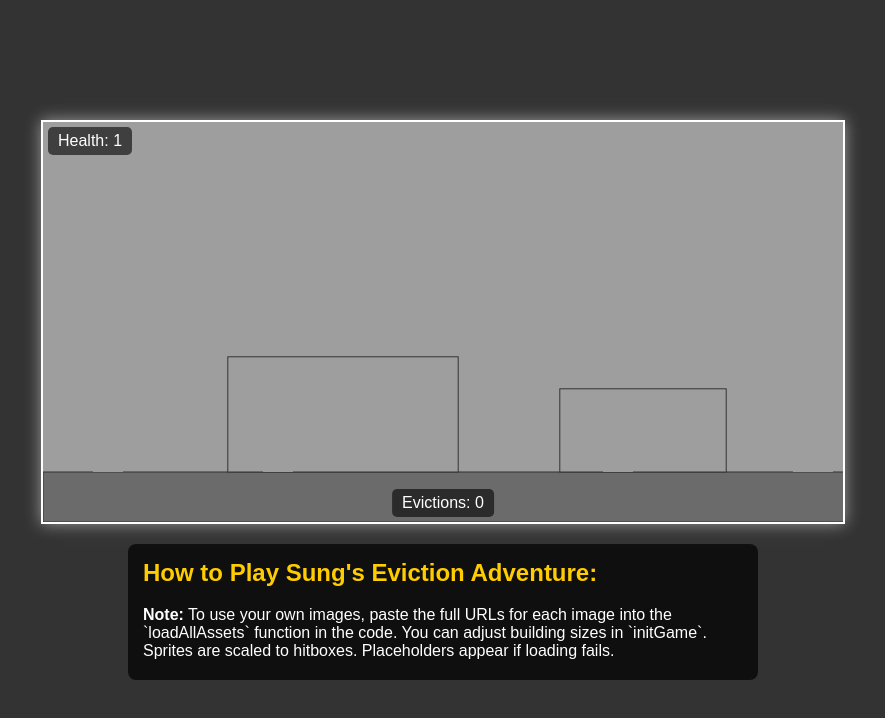
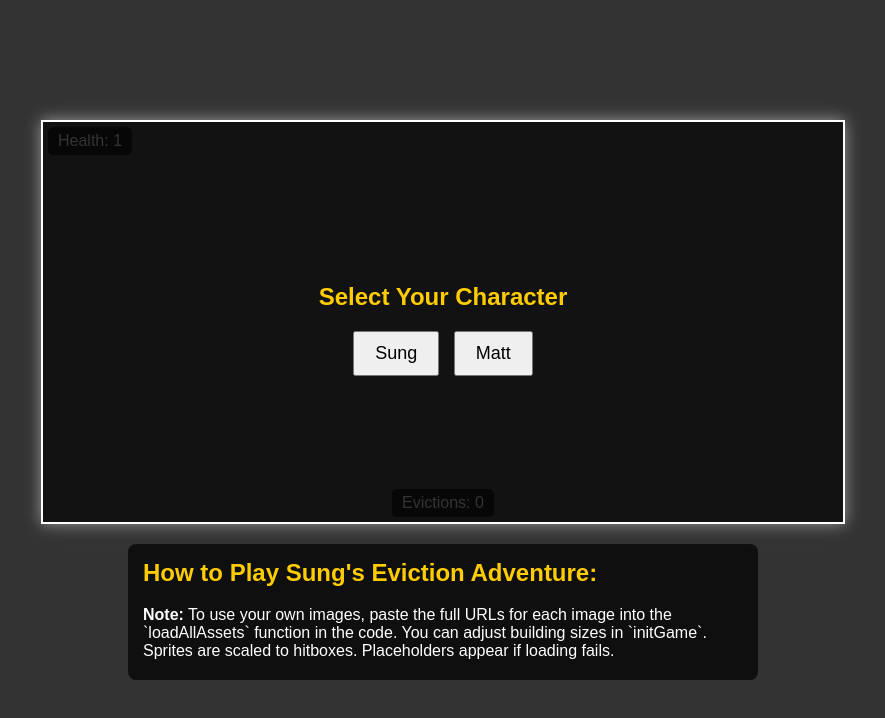
Before and after one commit to JohnCelery/Sung, a plain HTML site: page index.html in a window 1280 px wide. Shown: the whole page, without its empty margins (197-1082 px from the left). Drawn offline with Linux system fonts and the light colour scheme.

Commit message:
Add character selection and Matt sprite

```diff
--- a/index.html
+++ b/index.html
@@ -12,6 +12,13 @@
         <div id="loadingMessage" style="display: none;">Loading Assets...</div>
         <div id="healthDisplay">Health: 1</div>
         <div id="evictionTally">Evictions: 0</div>
+        <div id="characterSelect" class="overlay">
+            <h2>Select Your Character</h2>
+            <div>
+                <button class="character-option" data-char="sung">Sung</button>
+                <button class="character-option" data-char="matt">Matt</button>
+            </div>
+        </div>
     </div>
     <div id="instructions">
         <h2>How to Play Sung's Eviction Adventure:</h2>
--- a/script.js
+++ b/script.js
@@ -4,6 +4,8 @@
         const loadingMessageElement = document.getElementById('loadingMessage');
         const healthDisplay = document.getElementById('healthDisplay');
         const evictionDisplay = document.getElementById('evictionTally');
+        const characterSelect = document.getElementById('characterSelect');
+        let selectedCharacter = 'sung';
 
         const GAME_WIDTH = 800;
         const GAME_HEIGHT = 400;
@@ -156,6 +158,7 @@
 
             // --- PASTE YOUR FULL IMAGE URLs HERE ---
             const sungImageUrl = "https://cdn.glitch.global/011db0f0-56c6-48a7-a8b0-27f2425e6bf7/sung.png?v=1747832341324";
+            const mattImageUrl = "https://cdn.glitch.global/011db0f0-56c6-48a7-a8b0-27f2425e6bf7/Matt.png?v=1747839843908";
             const tenantImageUrl = "https://cdn.glitch.global/011db0f0-56c6-48a7-a8b0-27f2425e6bf7/tenant.png?v=1747832331684";
             const judgeGavelUpImageUrl = "https://cdn.glitch.global/011db0f0-56c6-48a7-a8b0-27f2425e6bf7/judge_gavel_up.png?v=1747832367574";
             const judgeGavelDownImageUrl = "https://cdn.glitch.global/011db0f0-56c6-48a7-a8b0-27f2425e6bf7/judge_gavel_down.png?v=1747832359174";
@@ -171,6 +174,7 @@
             // --- END OF URLS TO PASTE ---
 
             const sungPlaceholder = `https://placehold.co/${player.width}x${player.height}/FFD700/000000?text=Sung`;
+            const mattPlaceholder = `https://placehold.co/${player.width}x${player.height}/00BFFF/000000?text=Matt`;
             const tenantPlaceholder = `https://placehold.co/${TENANT_WIDTH}x${TENANT_HEIGHT}/4169E1/FFFFFF?text=T`;
             const judgeGavelUpPlaceholder = `https://placehold.co/${JUDGE_WIDTH}x${JUDGE_HEIGHT}/8A2BE2/FFFFFF?text=J_Up`;
             const judgeGavelDownPlaceholder = `https://placehold.co/${JUDGE_WIDTH}x${JUDGE_HEIGHT}/6A0DAD/FFFFFF?text=J_Down`;
@@ -184,7 +188,9 @@
             const platformTexture1Placeholder = `https://placehold.co/120x40/696969/FFFFFF?text=P1`;
             const platformTexture2Placeholder = `https://placehold.co/120x40/909090/FFFFFF?text=P2`;
 
-            loadImage(sungImageUrl, 'playerImage', sungPlaceholder);
+            const playerUrl = selectedCharacter === 'matt' ? mattImageUrl : sungImageUrl;
+            const playerPlaceholder = selectedCharacter === 'matt' ? mattPlaceholder : sungPlaceholder;
+            loadImage(playerUrl, 'playerImage', playerPlaceholder);
             loadImage(tenantImageUrl, 'tenantImage', tenantPlaceholder);
             loadImage(judgeGavelUpImageUrl, 'judgeGavelUpImage', judgeGavelUpPlaceholder);
             loadImage(judgeGavelDownImageUrl, 'judgeGavelDownImage', judgeGavelDownPlaceholder);
@@ -714,4 +720,10 @@
             requestAnimationFrame(gameLoop);
         }
 
-        loadAllAssets();
+        document.querySelectorAll('.character-option').forEach(btn => {
+            btn.addEventListener('click', () => {
+                selectedCharacter = btn.dataset.char;
+                if (characterSelect) characterSelect.style.display = 'none';
+                loadAllAssets();
+            });
+        });
--- a/style.css
+++ b/style.css
@@ -16,6 +16,29 @@
             position: relative;
             background-color: #5c5c5c;
             overflow: hidden;
+        }
+        #characterSelect {
+            position: absolute;
+            top: 0;
+            left: 0;
+            width: 100%;
+            height: 100%;
+            background-color: rgba(0,0,0,0.8);
+            display: flex;
+            flex-direction: column;
+            align-items: center;
+            justify-content: center;
+            z-index: 400;
+        }
+        #characterSelect h2 {
+            margin-bottom: 15px;
+            color: #ffcc00;
+        }
+        #characterSelect button {
+            margin: 5px;
+            padding: 10px 20px;
+            font-size: 18px;
+            cursor: pointer;
         }
         canvas {
             display: block;
```
Also changed, not shown: README.md.
